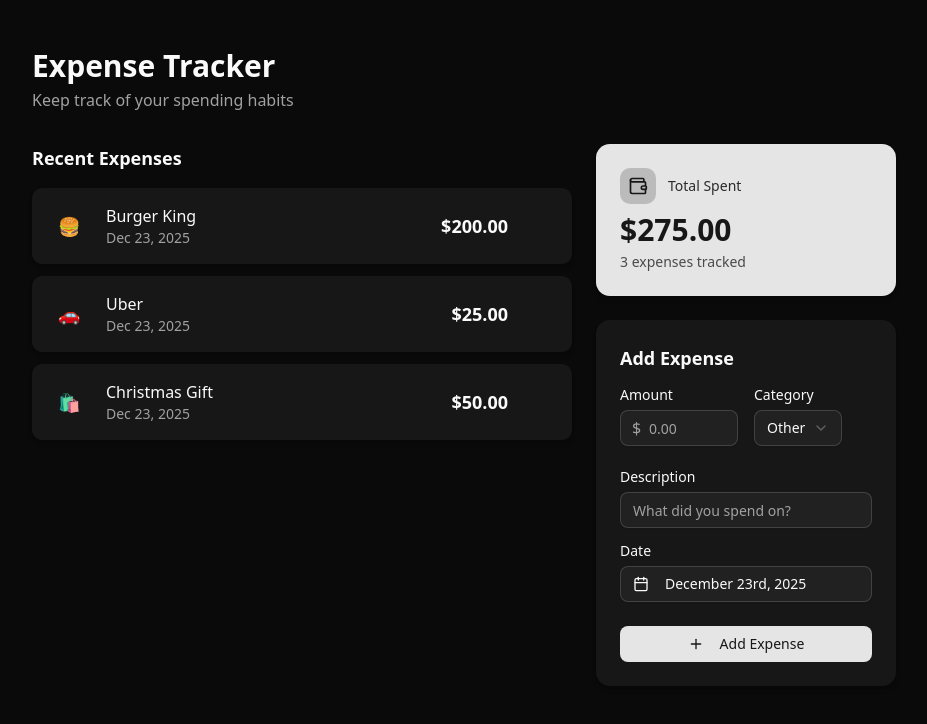
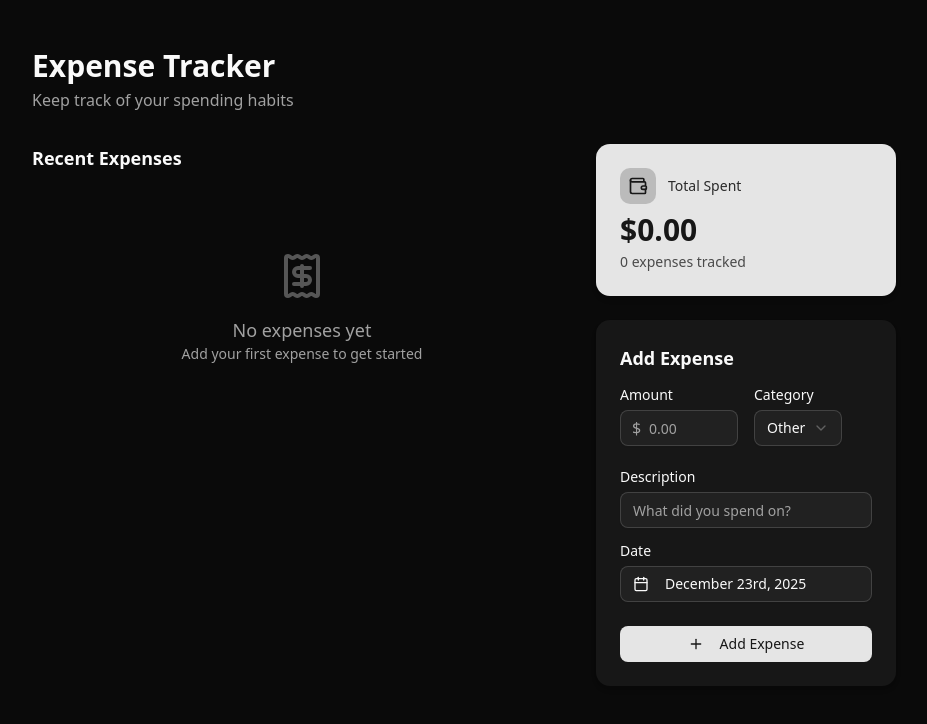
Before and after one commit to Alejandro1709/expense-tracker, a React (Vite) app: page / in a window 1280 px wide. Shown: the top 724 px of the page, without its empty margins (176-1103 px from the left). Built offline with nearby package versions, Linux system fonts and the light colour scheme.

Commit message:
Add: useExpenses hook and refactor some stuff

```diff
--- a/package.json
+++ b/package.json
@@ -15,6 +15,7 @@
     "@radix-ui/react-select": "^2.2.6",
     "@radix-ui/react-slot": "^1.2.4",
     "@tailwindcss/vite": "^4.1.18",
+    "@uidotdev/usehooks": "^2.4.1",
     "class-variance-authority": "^0.7.1",
     "clsx": "^2.1.1",
     "date-fns": "^4.1.0",
--- a/src/App.tsx
+++ b/src/App.tsx
@@ -1,25 +1,10 @@
-import { useState } from 'react'
 import { ThemeProvider } from '@/components/ThemeProvider'
 import { ExpenseTrackerPannel } from '@/components/ExpenseTrackerPannel'
-import expenses from '@/data/expenses'
-import type { Expense } from '@/types/expense'
 
 function App() {
-  const [allExpenses, setAllExpenses] = useState<Expense[]>(expenses)
-
-  const handleDeleteExpense = (id: Expense['id']) => {
-    const newExpenses = allExpenses.filter((expense) => expense.id !== id)
-
-    setAllExpenses(newExpenses)
-  }
-
   return (
     <ThemeProvider defaultTheme="dark" storageKey="vite-ui-theme">
-      <ExpenseTrackerPannel
-        expenses={allExpenses}
-        onSubmit={setAllExpenses}
-        onDelete={handleDeleteExpense}
-      />
+      <ExpenseTrackerPannel />
     </ThemeProvider>
   )
 }
--- a/src/components/ExpenseCard.tsx
+++ b/src/components/ExpenseCard.tsx
@@ -3,13 +3,15 @@ import { Button } from '@/components/ui/button'
 import { Trash2 } from 'lucide-react'
 import { format } from 'date-fns'
 import { type Expense } from '@/types/expense'
+import { useExpenses } from '@/hooks/useExpenses'
 
 interface ExpenseCardProps {
   expense: Expense
-  onDelete: (id: Expense['id']) => void
 }
 
-export function ExpenseCard({ expense, onDelete }: ExpenseCardProps) {
+export function ExpenseCard({ expense }: ExpenseCardProps) {
+  const { deleteExpense } = useExpenses()
+
   return (
     <div className="group flex items-center justify-between p-4 bg-card rounded-lg shadow-card hover:shadow-card-hover transition-all duration-200 animate-fade-in">
       <div className="flex items-center gap-4">
@@ -33,7 +35,7 @@ export function ExpenseCard({ expense, onDelete }: ExpenseCardProps) {
           variant="ghost"
           size="icon"
           className="opacity-0 group-hover:opacity-100 transition-opacity text-muted-foreground hover:text-destructive hover:bg-destructive/10"
-          onClick={() => onDelete(expense.id)}
+          onClick={() => deleteExpense(expense.id)}
         >
           <Trash2 className="h-4 w-4" />
         </Button>
--- a/src/components/ExpenseForm.tsx
+++ b/src/components/ExpenseForm.tsx
@@ -18,18 +18,11 @@ import {
 import { CalendarIcon, Plus } from 'lucide-react'
 import { format } from 'date-fns'
 import { cn } from '@/lib/utils'
-import {
-  type Expense,
-  type ExpenseCategory,
-  categoryLabels,
-} from '@/types/expense'
+import { useExpenses } from '@/hooks/useExpenses'
+import { type ExpenseCategory, categoryLabels } from '@/types/expense'
 
-interface Props {
-  expenses: Expense[]
-  onSubmit: React.Dispatch<React.SetStateAction<Expense[]>>
-}
-
-export function ExpenseForm({ expenses, onSubmit }: Props) {
+export function ExpenseForm() {
+  const { createExpense } = useExpenses()
   const [amount, setAmount] = useState('')
   const [description, setDescription] = useState('')
   const [category, setCategory] = useState<ExpenseCategory>('other')
@@ -40,15 +33,14 @@ export function ExpenseForm({ expenses, onSubmit }: Props) {
 
     if (!amount || !description) return
 
-    const newExpense: Expense = {
-      id: '4',
+    const newExpense = {
       amount: +amount,
       description,
       category,
       date,
     }
 
-    onSubmit([...expenses, newExpense])
+    createExpense(newExpense)
 
     setAmount('')
     setDescription('')
--- a/src/components/ExpenseList.tsx
+++ b/src/components/ExpenseList.tsx
@@ -1,13 +1,10 @@
-import { type Expense } from '@/types/expense'
 import { ExpenseCard } from '@/components/ExpenseCard'
 import { Receipt } from 'lucide-react'
+import { useExpenses } from '@/hooks/useExpenses'
 
-interface ExpenseListProps {
-  expenses: Expense[]
-  onDelete: (id: Expense['id']) => void
-}
+export function ExpenseList() {
+  const { expenses } = useExpenses()
 
-export function ExpenseList({ expenses, onDelete }: ExpenseListProps) {
   if (expenses.length === 0) {
     return (
       <div className="flex flex-col items-center justify-center py-16 text-muted-foreground">
@@ -21,7 +18,7 @@ export function ExpenseList({ expenses, onDelete }: ExpenseListProps) {
   return (
     <div className="space-y-3">
       {expenses.map((expense) => (
-        <ExpenseCard key={expense.id} expense={expense} onDelete={onDelete} />
+        <ExpenseCard key={expense.id} expense={expense} />
       ))}
     </div>
   )
--- a/src/components/ExpenseTrackerPannel.tsx
+++ b/src/components/ExpenseTrackerPannel.tsx
@@ -1,19 +1,10 @@
 import { ExpenseForm } from '@/components/ExpenseForm'
 import { ExpenseList } from '@/components/ExpenseList'
 import { ExpenseSummary } from '@/components/ExpenseSummary'
-import type { Expense } from '@/types/expense'
+import { useExpenses } from '@/hooks/useExpenses'
 
-interface Props {
-  expenses: Expense[]
-  onSubmit: React.Dispatch<React.SetStateAction<Expense[]>>
-  onDelete: (id: Expense['id']) => void
-}
-
-export function ExpenseTrackerPannel({ expenses, onSubmit, onDelete }: Props) {
-  const totalExpense = expenses.reduce(
-    (acc, expense) => acc + expense.amount,
-    0
-  )
+export function ExpenseTrackerPannel() {
+  const { expenses, totalExpense } = useExpenses()
 
   return (
     <div className="min-h-screen bg-background">
@@ -36,14 +27,14 @@ export function ExpenseTrackerPannel({ expenses, onSubmit, onDelete }: Props) {
               <h2 className="text-lg font-semibold text-foreground mb-4">
                 Recent Expenses
               </h2>
-              <ExpenseList expenses={expenses} onDelete={onDelete} />
+              <ExpenseList />
             </section>
           </div>
 
           {/* Sidebar */}
           <aside className="space-y-6 order-1 lg:order-2">
             <ExpenseSummary total={totalExpense} count={expenses.length} />
-            <ExpenseForm expenses={expenses} onSubmit={onSubmit} />
+            <ExpenseForm />
           </aside>
         </div>
       </div>
--- /dev/null
+++ b/src/hooks/useExpenses.ts
@@ -0,0 +1,49 @@
+import { useEffect, useState } from 'react'
+import type { Expense } from '@/types/expense'
+
+const STORAGE_KEY = 'expenses'
+
+export function useExpenses() {
+  const [expenses, setExpenses] = useState<Expense[]>(() => {
+    const stored = localStorage.getItem(STORAGE_KEY)
+    if (stored) {
+      const parsed = JSON.parse(stored)
+      return parsed.map((e: Expense) => ({
+        ...e,
+        date: new Date(e.date),
+      }))
+    }
+    return []
+  })
+
+  useEffect(() => {
+    localStorage.setItem(STORAGE_KEY, JSON.stringify(expenses))
+  }, [expenses])
+
+  const createExpense = (expense: Omit<Expense, 'id'>) => {
+    const newExpense: Expense = {
+      ...expense,
+      id: crypto.randomUUID(),
+    }
+
+    setExpenses((prev) => [...prev, newExpense])
+  }
+
+  const deleteExpense = (id: Expense['id']) => {
+    const newExpenses = expenses.filter((expense) => expense.id !== id)
+
+    setExpenses(newExpenses)
+  }
+
+  const totalExpense = expenses.reduce(
+    (acc, expense) => acc + expense.amount,
+    0
+  )
+
+  return {
+    expenses,
+    totalExpense,
+    createExpense,
+    deleteExpense,
+  }
+}
```
Also changed, not shown: 1 other file (tests, documents, lock files or other folders).
